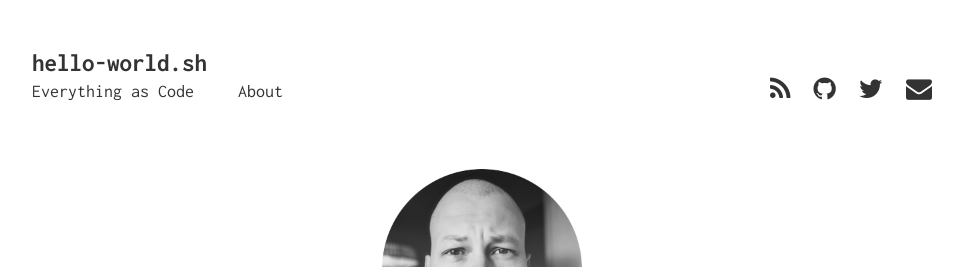
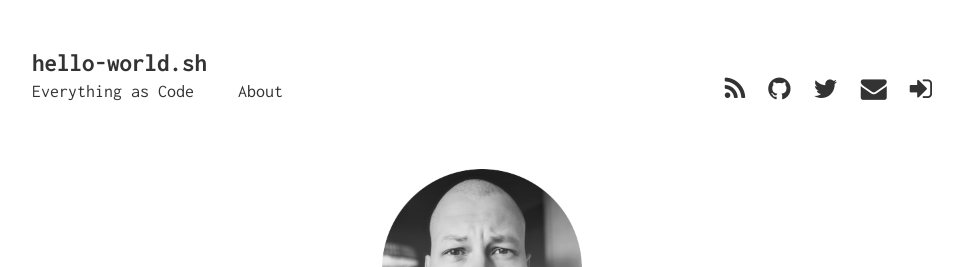
Before and after one commit to helloworlddan/hello-world.sh, a Jekyll site: the page built from site/index.html, in a window 1280 px wide. Shown: the top 267 px of the page, without its empty margins (158-1121 px from the left). Built offline with Jekyll 4.4.1, drawn with Linux system fonts in a browser that asks for light colours.

Commit message:
add login redirect
Signed-off-by: Daniel Stamer <dan@hello-world.sh>

```diff
--- a/site/_includes/header.html
+++ b/site/_includes/header.html
@@ -29,5 +29,8 @@
             <i class="fa fa-envelope"></i>
         </a>
         {% endif %}
+            <a href="https://app.hello-world.sh" class="social-links__entry" target="_blank">
+                <i class="fa fa-sign-in"></i>
+            </a>
     </ul>
 </header>
```
